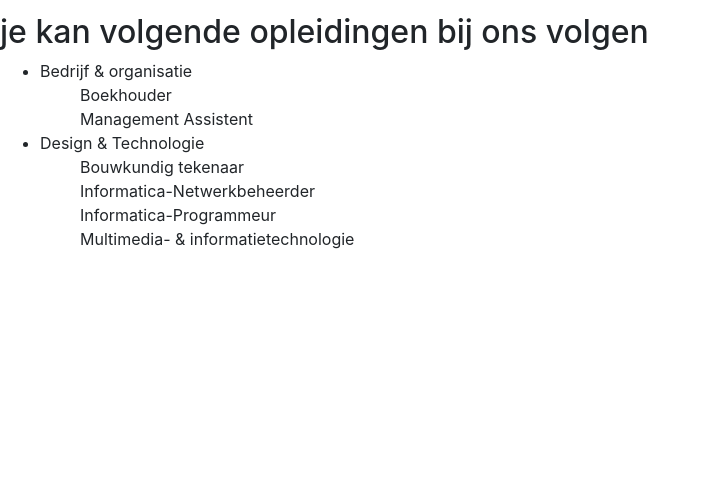
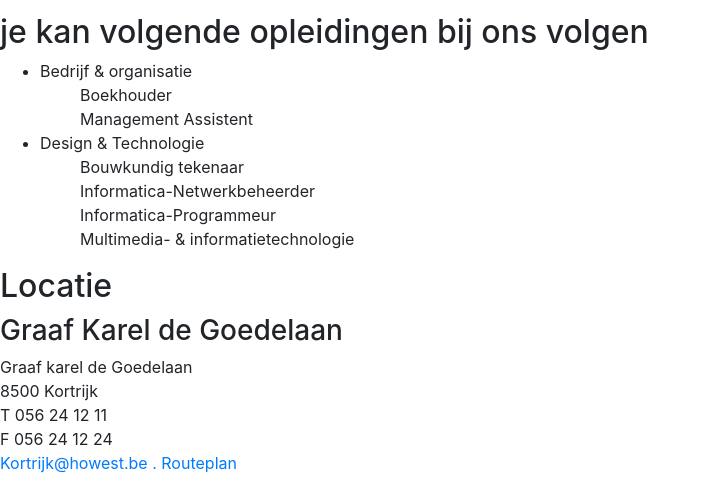
Before and after one commit to delanoteewoud/oefening-hbo, a plain HTML site: page index.html in a window 1280 px wide. Shown: the part 383-874 px from the top of the page, without its empty margins (0-710 px from the left). Before the commit the page ends 800 px from the top, so only its background shows below. Drawn offline with nearby package versions, Linux system fonts and the light colour scheme.

Commit message:
Infonummers
info nummers/ school

```diff
--- a/index.html
+++ b/index.html
@@ -26,6 +26,15 @@
             <ul>Multimedia- & informatietechnologie</ul>
         </li>
     </ul>
+    <h2>Locatie</h2>
+    <h3>Graaf Karel de Goedelaan </h3>
+    <p>Graaf karel de Goedelaan<br>
+        8500 Kortrijk<br>
+        T 056 24 12 11 <br>
+        F 056 24 12 24<BR>
+            <a href="#">Kortrijk@howest.be . Routeplan</a>
+
+    </p>
     <script src="https://code.jquery.com/jquery-3.3.1.slim.min.js" integrity="sha384-q8i/X+965DzO0rT7abK41JStQIAqVgRVzpbzo5smXKp4YfRvH+8abtTE1Pi6jizo" crossorigin="anonymous"></script>
     <script src="https://cdnjs.cloudflare.com/ajax/libs/popper.js/1.14.3/umd/popper.min.js" integrity="sha384-ZMP7rVo3mIykV+2+9J3UJ46jBk0WLaUAdn689aCwoqbBJiSnjAK/l8WvCWPIPm49" crossorigin="anonymous"></script>
     <script src="https://stackpath.bootstrapcdn.com/bootstrap/4.1.2/js/bootstrap.min.js" integrity="sha384-o+RDsa0aLu++PJvFqy8fFScvbHFLtbvScb8AjopnFD+iEQ7wo/CG0xlczd+2O/em" crossorigin="anonymous"></script>
```
